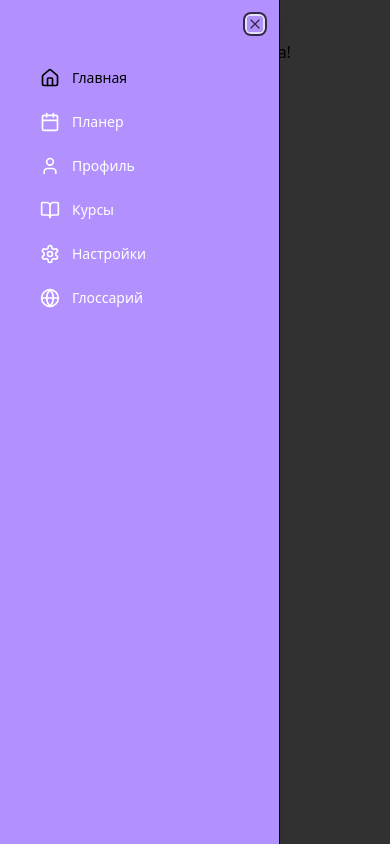
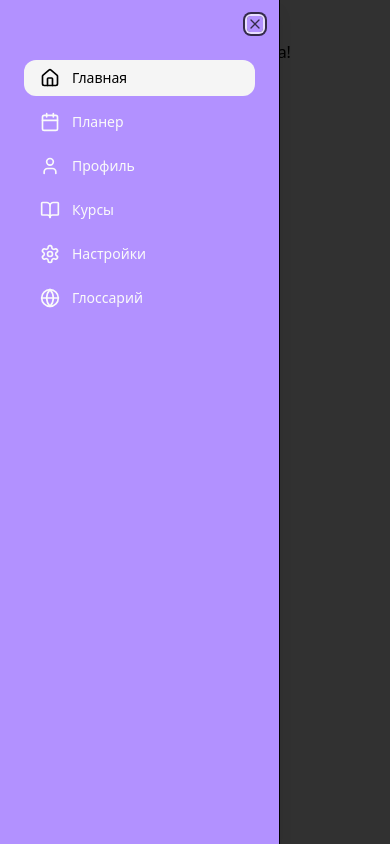
Before and after one commit to MCourseSSU/mcourse.web, a React (Vite) app: page / in a window 390 px wide. Both pictures are taken after a click on the button 20 px from the left and 20 px from the top of the page. Built offline with nearby package versions, Linux system fonts and the light colour scheme.

Commit message:
обновление стилей sidebar

```diff
--- a/src/index.css
+++ b/src/index.css
@@ -14,3 +14,31 @@
   -webkit-font-smoothing: antialiased;
   -moz-osx-font-smoothing: grayscale;
 }
+
+/* Анимации для мобильного меню */
+
+@keyframes slideIn {
+  from {
+    transform: translateX(-100%);
+  }
+  to {
+    transform: translateX(0);
+  }
+}
+
+@keyframes slideOut {
+  from {
+    transform: translateX(0);
+  }
+  to {
+    transform: translateX(-100%);
+  }
+}
+
+.animate-slideIn {
+  animation: slideIn 0.5s ease-in-out;
+}
+
+.animate-slideOut {
+  animation: slideOut 0.5s ease-in-out;
+}
--- a/src/widgets/NavigationMenu/ui/NavigationMenu.tsx
+++ b/src/widgets/NavigationMenu/ui/NavigationMenu.tsx
@@ -1,4 +1,5 @@
 import { Link, useLocation } from 'react-router-dom';
+import { useState } from 'react';
 import { Menu as MenuIcon, Home, Calendar, User, BookOpen, Settings, Globe } from 'lucide-react';
 import { Sheet, SheetContent, SheetTrigger } from '../../../shared/ui/sheet';
 import { cn } from '../../../shared/lib/cn';
@@ -12,7 +13,7 @@ const menuItems = [
   { name: 'Глоссарий', path: '/glossary', icon: Globe },
 ];
 
-const MenuContent = ({ className = "", isMobile = false }: { className?: string, isMobile?: boolean }) => {
+const MenuContent = ({ className = "", isMobile = false, onClose }: { className?: string, isMobile?: boolean, onClose?: () => void }) => {
   const location = useLocation();
 
   return (
@@ -29,21 +30,23 @@ const MenuContent = ({ className = "", isMobile = false }: { className?: string,
           <Link
             key={item.name}
             to={item.path}
+            onClick={onClose}
             className={cn(
-              "flex items-center gap-3 px-4 py-2 text-white transition-all duration-300 relative",
-              isMobile ? "rounded-xl hover:bg-white hover:text-foreground" : "rounded-l-xl hover:text-[#252525] relative group",
-              isActive && "bg-background text-foreground"
+              "flex items-center gap-3 px-4 py-2 text-[#FAFAFA] transition-all duration-300 relative",
+              isMobile ? "rounded-xl hover:bg-[#F5F5F5] hover:text-[#252525]" : "rounded-l-[25px]  hover:text-[#252525] relative group",
+              isActive && "bg-[#F5F5F5] text-foreground"
             )}
           >
             <Icon className="w-5 h-5 flex-shrink-0" />
             <span className={cn(
-              "text-sm font-medium whitespace-nowrap transition-opacity duration-300",
+              "text-sm font-medium whitespace-nowrap transition-transform duration-300",
+              !isMobile && "group-hover:translate-x-2",
               !isMobile && "opacity-0 group-hover:opacity-100"
             )}>
               {item.name}
             </span>
             {!isMobile && isActive && (
-              <div className="absolute inset-0 bg-[#F5F5F5] -z-10 rounded-l-xl pr-0">
+              <div className="absolute inset-0 bg-[#F5F5F5] -z-10 rounded-l-[25px] pr-0 transition-transform duration-[0.6s]">
                 <div className="before:content-[''] before:absolute before:bg-transparent before:bottom-full before:right-0 before:h-[150%] before:w-[24px] before:rounded-br-[25px] before:shadow-[0_20px_0_0_#F5F5F5]" />
                 <div className="after:content-[''] after:absolute after:bg-transparent after:top-full after:right-0 after:h-[150%] after:w-[24px] after:rounded-tr-[25px] after:shadow-[0_-20px_0_0_#F5F5F5]" />
               </div>
@@ -56,18 +59,31 @@ const MenuContent = ({ className = "", isMobile = false }: { className?: string,
 };
 
 const NavigationMenu = () => {
+  const [isMenuOpen, setIsMenuOpen] = useState(false);
+
+  const handleMenuClose = () => {
+    setIsMenuOpen(false);
+  };
+
   return (
     <>
       {/* Mobile Menu */}
       <div className="md:hidden">
-        <Sheet>
+        <Sheet open={isMenuOpen} onOpenChange={setIsMenuOpen}>
           <SheetTrigger asChild>
             <button className="p-2">
               <MenuIcon className="w-6 h-6" />
             </button>
           </SheetTrigger>
-          <SheetContent side="left" className="w-[280px] p-0 bg-[#B291FF]">
-            <MenuContent isMobile />
+          <SheetContent
+            side="left"
+            className={cn(
+              "w-[280px] p-0 bg-[#B291FF] overflow-hidden transform-gpu transition-transform duration-1000 ease-in-out",
+              isMenuOpen ? "animate-slideIn" : "animate-slideOut"
+            )}
+            onInteractOutside={handleMenuClose}
+          >
+            <MenuContent isMobile onClose={handleMenuClose} />
           </SheetContent>
         </Sheet>
       </div>
```
